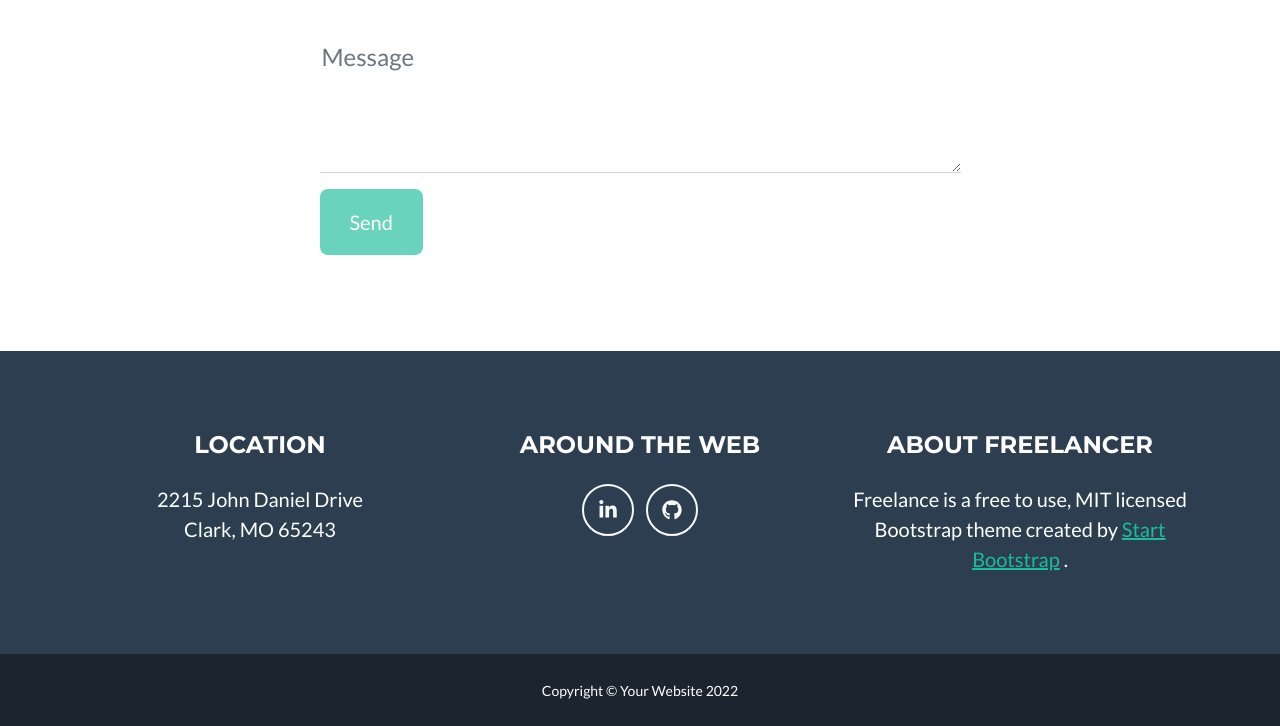
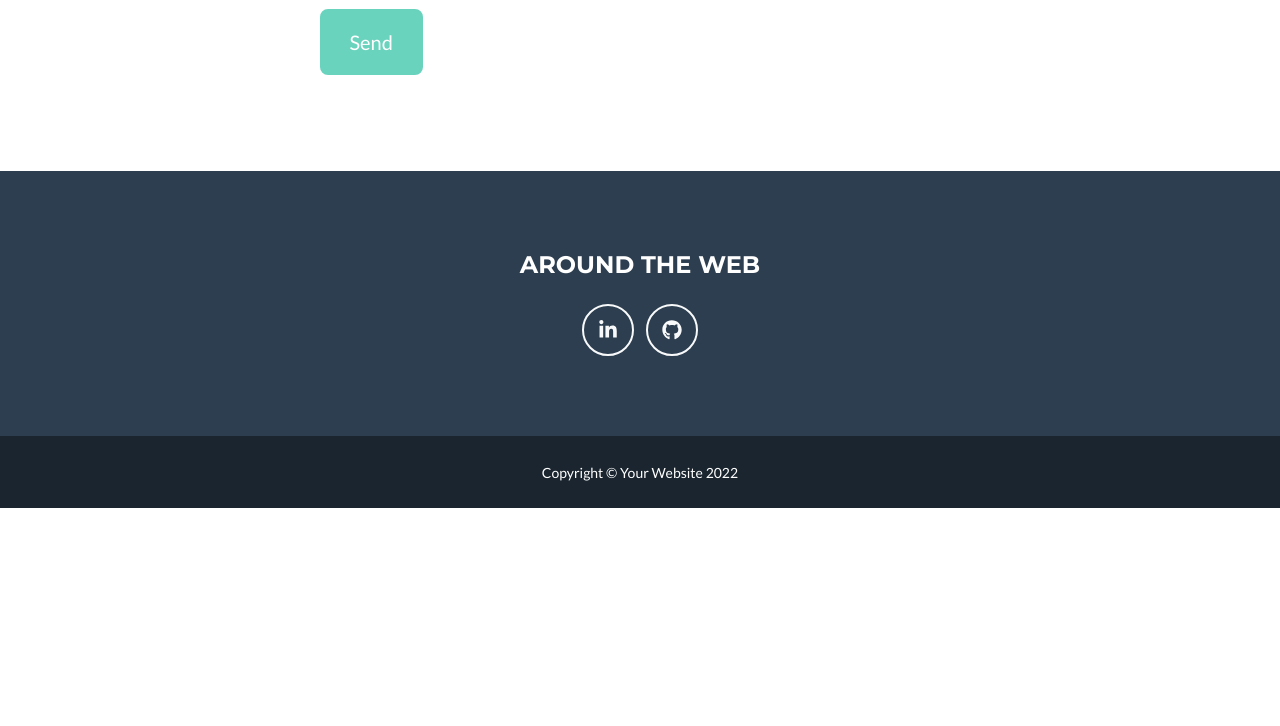
Before and after one commit to doughnut1214/PortfolioPage, a plain HTML site: page index.html in a window 1280 px wide. Shown: the part 2806-3532 px from the top of the page. After the commit the page ends 3314 px from the top, so only its background shows below. Drawn offline with nearby package versions, Linux system fonts and the light colour scheme.

Commit message:
Changes to About page

```diff
--- a/index.html
+++ b/index.html
@@ -134,16 +134,11 @@
                 </div>
                 <!-- About Section Content-->
                 <div class="row">
-                    <div class="col-lg-4 ms-auto"><p class="lead">Freelancer is a free bootstrap theme created by Start Bootstrap. The download includes the complete source files including HTML, CSS, and JavaScript as well as optional SASS stylesheets for easy customization.</p></div>
-                    <div class="col-lg-4 me-auto"><p class="lead">You can create your own custom avatar for the masthead, change the icon in the dividers, and add your email address to the contact form to make it fully functional!</p></div>
+                    <div class=" text-center row"><p class="lead">I have a Bachelor's Degree in Computer Information Technology from Marshall University. I enjoy learning new technologies and practices, and overcoming the challenges of completing tasks in this field. You can contact me using the form below. I am excited to hear from you!  </p></div>
+
                 </div>
                 <!-- About Section Button-->
-                <div class="text-center mt-4">
-                    <a class="btn btn-xl btn-outline-light" href="https://startbootstrap.com/theme/freelancer/">
-                        <i class="fas fa-download me-2"></i>
-                        Free Download!
-                    </a>
-                </div>
+
             </div>
         </section>
         <!-- Contact Section-->
@@ -222,30 +217,16 @@
             <div class="container">
                 <div class="row">
                     <!-- Footer Location-->
-                    <div class="col-lg-4 mb-5 mb-lg-0">
-                        <h4 class="text-uppercase mb-4">Location</h4>
-                        <p class="lead mb-0">
-                            2215 John Daniel Drive
-                            <br />
-                            Clark, MO 65243
-                        </p>
-                    </div>
+
                     <!-- Footer Social Icons-->
-                    <div class="col-lg-4 mb-5 mb-lg-0">
+                    <div class="col">
                         <h4 class="text-uppercase mb-4">Around the Web</h4>
-                        <a class="btn btn-outline-light btn-social mx-1" href="#!"><i class="fab fa-fw fa-linkedin-in"></i></a>
+                        <a class="btn btn-outline-light btn-social mx-1" href="https://www.linkedin.com/in/jacob-jack-7b0258223/" target="_blank"><i class="fab fa-fw fa-linkedin-in"></i></a>
 
                         <a class="btn btn-outline-light btn-social mx-1" href="https://github.com/doughnut1214" target="_blank"><i class="fab fa-fw fa-github"></i></a>
                     </div>
                     <!-- Footer About Text-->
-                    <div class="col-lg-4">
-                        <h4 class="text-uppercase mb-4">About Freelancer</h4>
-                        <p class="lead mb-0">
-                            Freelance is a free to use, MIT licensed Bootstrap theme created by
-                            <a href="http://startbootstrap.com">Start Bootstrap</a>
-                            .
-                        </p>
-                    </div>
+
                 </div>
             </div>
         </footer>
```
